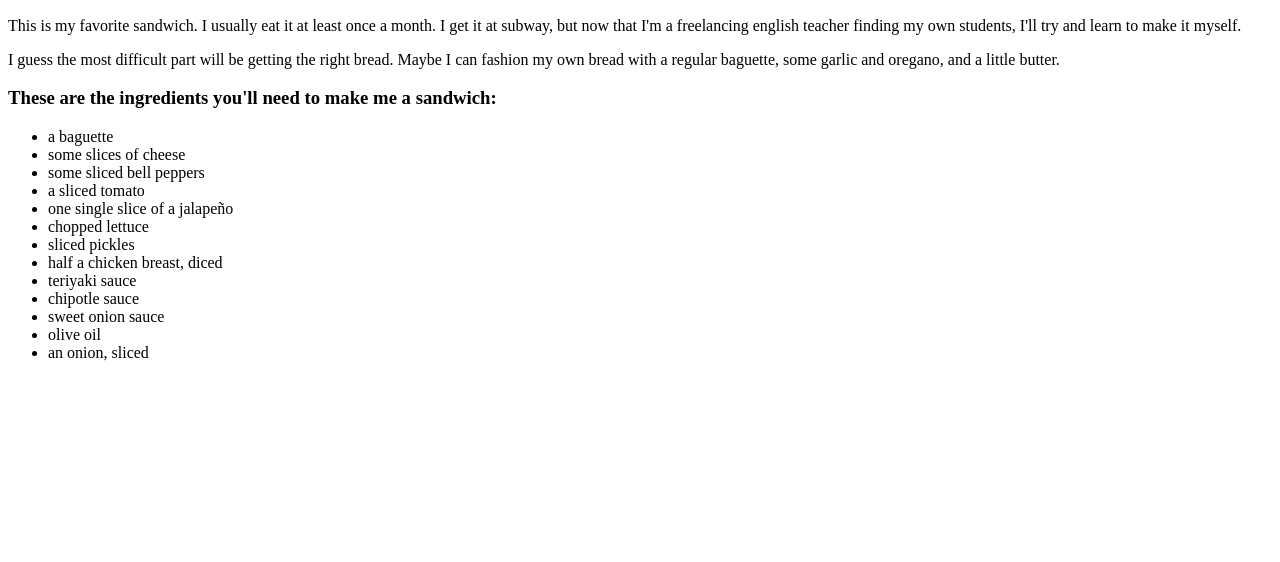
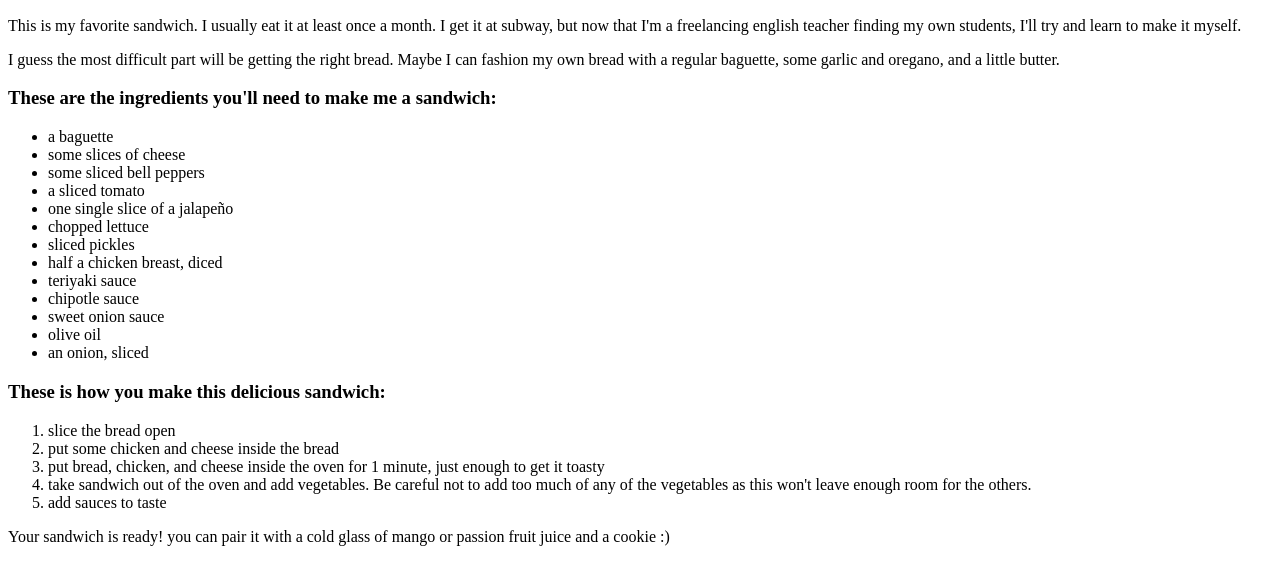
Before and after one commit to OscarMarulanda/odin-recipes2, a plain HTML site: page recipes/chicken-teriyaki-sandwich.html in a window 1280 px wide. Shown: the part 534-1096 px from the top of the page. Before the commit the page ends 912 px from the top, so only its background shows below. Drawn offline with Linux system fonts and the light colour scheme.

Commit message:
create new recipe

```diff
--- a/recipes/chicken-teriyaki-sandwich.html
+++ b/recipes/chicken-teriyaki-sandwich.html
@@ -4,7 +4,7 @@
     <meta charset="UTF-8">
     <meta http-equiv="X-UA-Compatible" content="IE=edge">
     <meta name="viewport" content="width=device-width, initial-scale=1.0">
-    <title>Document</title>
+    <title>Chicken teriyaki sandwich</title>
 </head>
 <body>
     <h1>Chicken Teriyaki Sandwich</h1>
@@ -30,5 +30,14 @@
         <li>olive oil</li>
         <li>an onion, sliced</li>
     </ul>
+    <h3>These is how you make this delicious sandwich:</h3>
+    <ol>
+        <li>slice the bread open</li>
+        <li>put some chicken and cheese inside the bread</li>
+        <li>put bread, chicken, and cheese inside the oven for 1 minute, just enough to get it toasty</li>
+        <li>take sandwich out of the oven and add vegetables. Be careful not to add too much of any of the vegetables as this won't leave enough room for the others.</li>
+        <li>add sauces to taste</li>
+    </ol>
+    <p>Your sandwich is ready! you can pair it with a cold glass of mango or passion fruit juice and a cookie :)</p>
 </body>
 </html>
```
Also changed, not shown: recipes/meat-vegetables-sautee.html (added).
